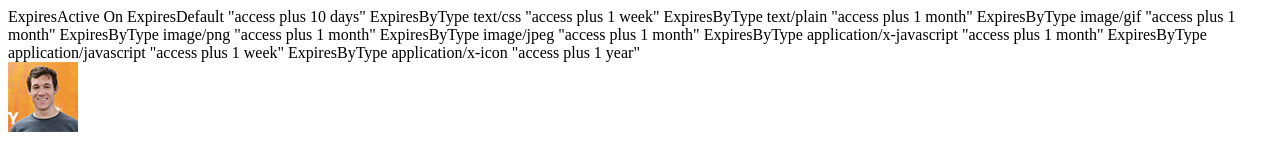
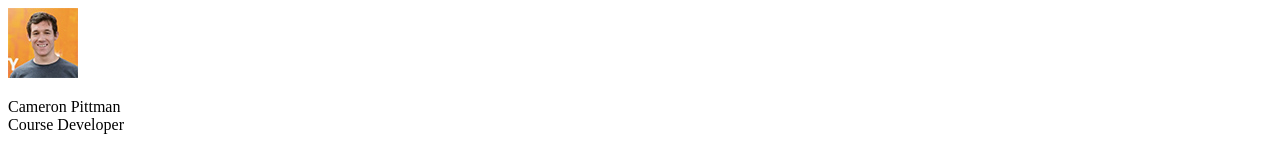
Before and after one commit to Lada051995/Lada051995.github.io, a plain HTML site: page index.html in a window 1280 px wide. Shown: the top 150 px of the page. Drawn offline with Linux system fonts and the light colour scheme.

Commit message:
cosmetic fixed

```diff
--- a/index.html
+++ b/index.html
@@ -5,18 +5,7 @@
     <meta name="viewport" content="width=device-width, initial-scale=1">
     <meta name="description" content=" FILL ME IN ">
     <meta name="author" content=" FILL ME IN ">
-    <IfModule mod_expires.c>
-      ExpiresActive On
-      ExpiresDefault "access plus 10 days"
-      ExpiresByType text/css "access plus 1 week"
-      ExpiresByType text/plain "access plus 1 month"
-      ExpiresByType image/gif "access plus 1 month"
-      ExpiresByType image/png "access plus 1 month"
-      ExpiresByType image/jpeg "access plus 1 month"
-      ExpiresByType application/x-javascript "access plus 1 month"
-      ExpiresByType application/javascript "access plus 1 week"
-      ExpiresByType application/x-icon "access plus 1 year"
-    </IfModule>
+
     <title>Cameron Pittman: Portfolio</title>
 
     <!-- Hmm, what is the impact of web fonts on speed? Measure it... -->
```
